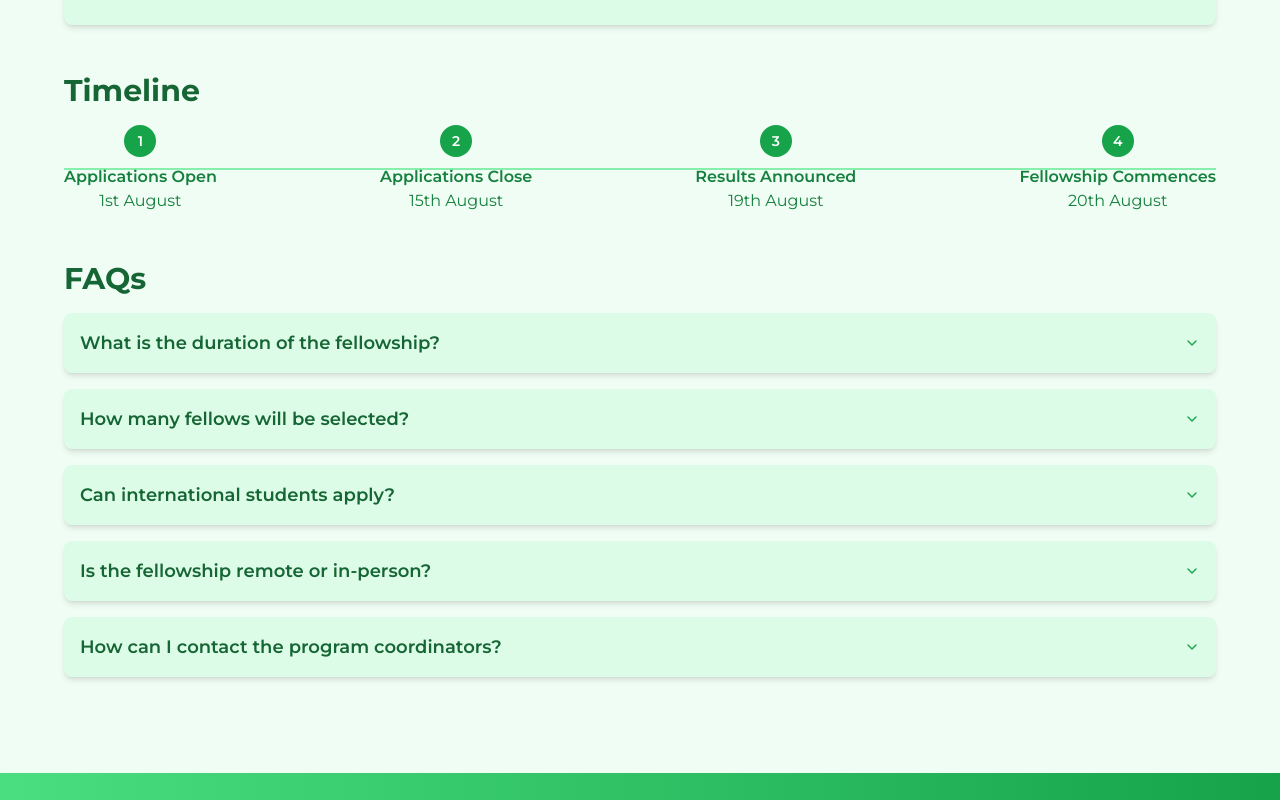
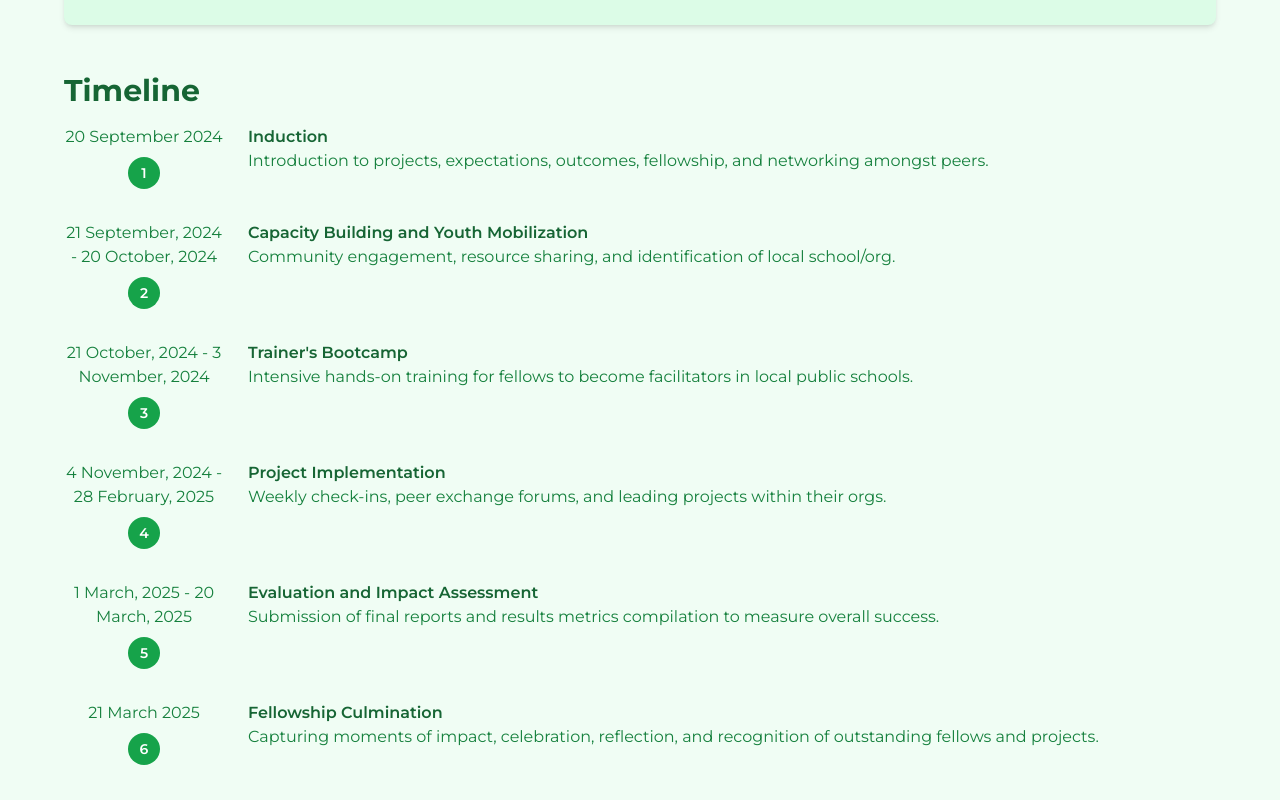
Before and after one commit to Nitya-Pasrija/ClimateReady, a React (Vite) app: page /fellowship in a window 1280 px wide. Shown: the part 720-1520 px from the top of the page. Built offline with nearby package versions, Linux system fonts and the light colour scheme.

Commit message:
timeline for fellowship

```diff
--- a/package.json
+++ b/package.json
@@ -19,6 +19,9 @@
     "preview": "vite preview"
   },
   "dependencies": {
+    "@emotion/react": "^11.13.3",
+    "@emotion/styled": "^11.13.0",
+    "@mui/material": "^6.1.1",
     "fabric": "^6.0.2",
     "react": "^18.3.1",
     "react-dom": "^18.3.1",
--- /dev/null
+++ b/src/components/Timeline.tsx
@@ -0,0 +1,63 @@
+import React from "react";
+
+const VerticalTimeline: React.FC = () => {
+  // Timeline data
+  const timelineEvents = [
+    {
+      date: "20 September 2024",
+      label: "Induction",
+      description: "Introduction to projects, expectations, outcomes, fellowship, and networking amongst peers.",
+    },
+    {
+      date: "21 September, 2024 - 20 October, 2024",
+      label: "Capacity Building and Youth Mobilization",
+      description: "Community engagement, resource sharing, and identification of local school/org.",
+    },
+    {
+      date: "21 October, 2024 - 3 November, 2024",
+      label: "Trainer's Bootcamp",
+      description: "Intensive hands-on training for fellows to become facilitators in local public schools.",
+    },
+    {
+      date: "4 November, 2024 - 28 February, 2025",
+      label: "Project Implementation",
+      description: "Weekly check-ins, peer exchange forums, and leading projects within their orgs.",
+    },
+    {
+      date: "1 March, 2025 - 20 March, 2025",
+      label: "Evaluation and Impact Assessment",
+      description: "Submission of final reports and results metrics compilation to measure overall success.",
+    },
+    {
+      date: "21 March 2025",
+      label: "Fellowship Culmination",
+      description: "Capturing moments of impact, celebration, reflection, and recognition of outstanding fellows and projects.",
+    },
+  ];
+
+  return (
+    <section className="mb-12">
+      <h2 className="text-3xl font-bold text-green-800 mb-4">Timeline</h2>
+      <div className="flex flex-col items-start">
+        {timelineEvents.map((event, index) => (
+          <div key={index} className="flex items-start mb-8">
+            {/* Date container positioned on the left */}
+            <div className="w-40 text-center">
+              <p className="text-green-700">{event.date}</p>
+              <div className="w-8 h-8 rounded-full bg-green-600 text-white flex items-center justify-center text-sm font-semibold mx-auto mt-2">
+                {index + 1}
+              </div>
+            </div>
+            {/* Event content positioned on the right */}
+            <div className="ml-6">
+              <h3 className="font-semibold text-green-800">{event.label}</h3>
+              <p className="text-green-700">{event.description}</p>
+            </div>
+          </div>
+        ))}
+      </div>
+    </section>
+  );
+};
+
+export default VerticalTimeline;
--- a/src/pages/Fellowship.tsx
+++ b/src/pages/Fellowship.tsx
@@ -1,6 +1,7 @@
 import React, { useState } from "react";
 import { FiChevronDown, FiChevronUp } from "react-icons/fi";
 import Navbar from "../components/Navbar";
+import VerticalTimeline from "../components/Timeline";
 import Footer from "../components/Footer";
 
 const Fellowship: React.FC = () => {
@@ -78,46 +79,30 @@ const Fellowship: React.FC = () => {
                   <p className="text-lg text-green-700">
                     Our Fellowship Program offers:
                     <ul className="list-disc list-inside mt-2">
-                      <li>A monthly stipend to cover living expenses.</li>
-                      <li>Opportunities to work on impactful environmental projects.</li>
-                      <li>Access to exclusive networking events and workshops.</li>
-                      <li>Mentorship from industry experts and thought leaders.</li>
-                      <li>A certificate upon successful completion of the fellowship.</li>
-                    </ul>
+  <li>
+    <span className="font-bold text-green-800">Personal Capacity Building: </span>
+    The fellow will participate in virtual and in-person meetings, training workshops, and consultations aimed at enhancing their personal and professional growth through targeted upskilling opportunities.
+  </li>
+
+  <li>
+    <span className="font-bold text-green-800">Youth Mobilization & Community Engagement: </span>
+    Fellows will bring together like-minded youth by organizing community events, awareness campaigns, and other pro-environment activities, fostering a strong connection between their academic environment and community impact.
+  </li>
+
+  <li>
+    <span className="font-bold text-green-800">Student Empowerment in Schools: </span>
+    Activation of eco clubs in nearby government schools, overseeing program implementation, organizing at least 12 weekly sessions, and ensuring active student participation in environmental initiatives.
+  </li>
+</ul>
+
+
                   </p>
                 </div>
               )}
             </div>
           </div>
         </section>
-
-        <section className="mb-12">
-          <h2 className="text-3xl font-bold text-green-800 mb-4">Timeline</h2>
-          <div className="flex items-center">
-            <div className="relative flex items-center w-full">
-              <div className="absolute w-full border-t-2 border-green-300 top-1/2 transform -translate-y-1/2" />
-              <div className="flex justify-between w-full">
-                {[
-                  { label: "Applications Open", date: "1st August" },
-                  { label: "Applications Close", date: "15th August" },
-                  { label: "Results Announced", date: "19th August" },
-                  { label: "Fellowship Commences", date: "20th August" }
-                ].map((event, index) => (
-                  <div key={index} className="relative flex flex-col items-center">
-                    <div className="w-8 h-8 rounded-full bg-green-600 text-white flex items-center justify-center text-sm font-semibold">
-                      {index + 1}
-                    </div>
-                    <div className="mt-2 text-center text-green-700">
-                      <p className="font-semibold">{event.label}</p>
-                      <p>{event.date}</p>
-                    </div>
-                  </div>
-                ))}
-              </div>
-            </div>
-          </div>
-        </section>
-
+        <VerticalTimeline />
         <section>
           <h2 className="text-3xl font-bold text-green-800 mb-4">FAQs</h2>
           <div className="space-y-4">
```
Also changed, not shown: 1 other file (tests, documents, lock files or other folders).
